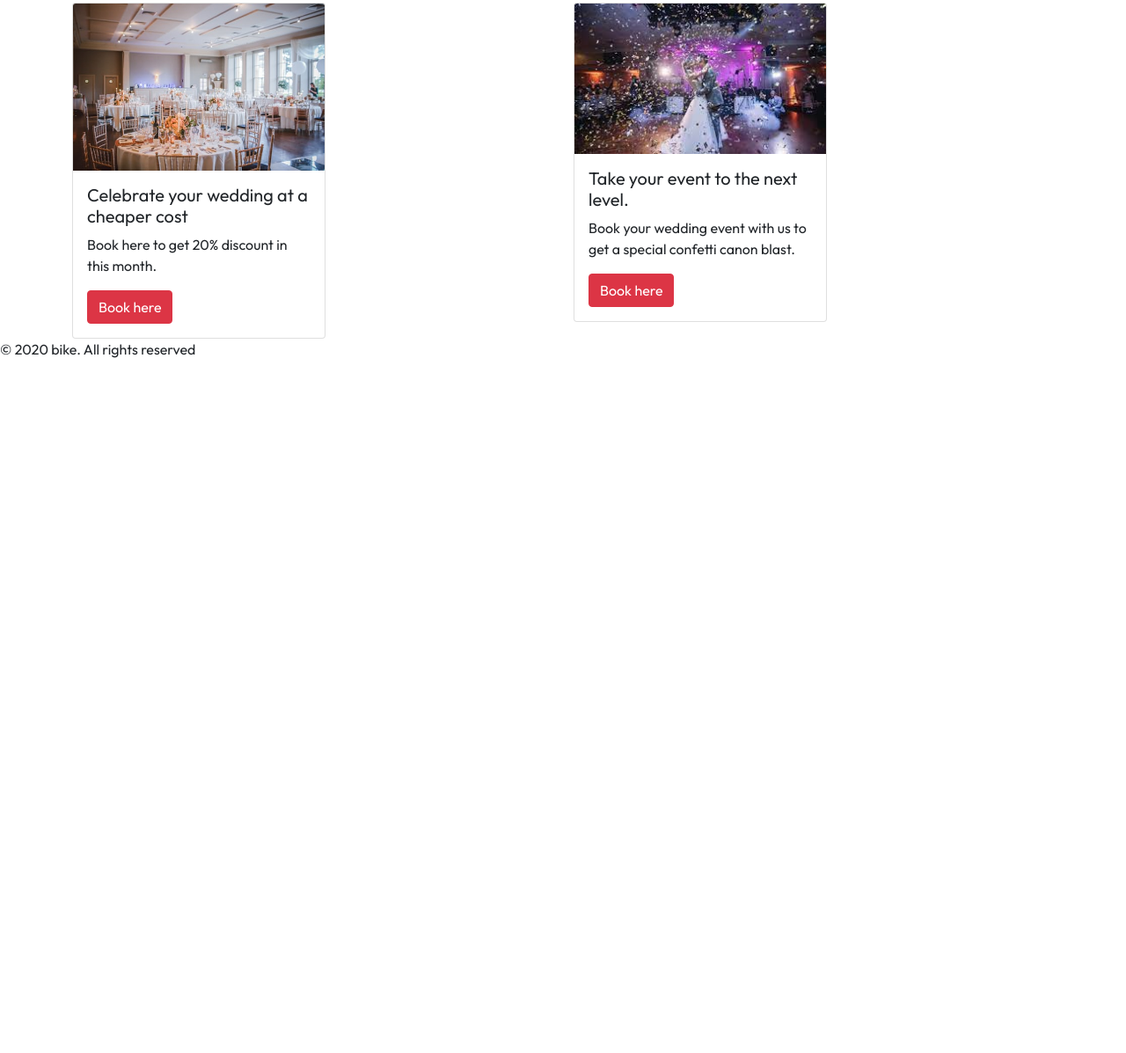
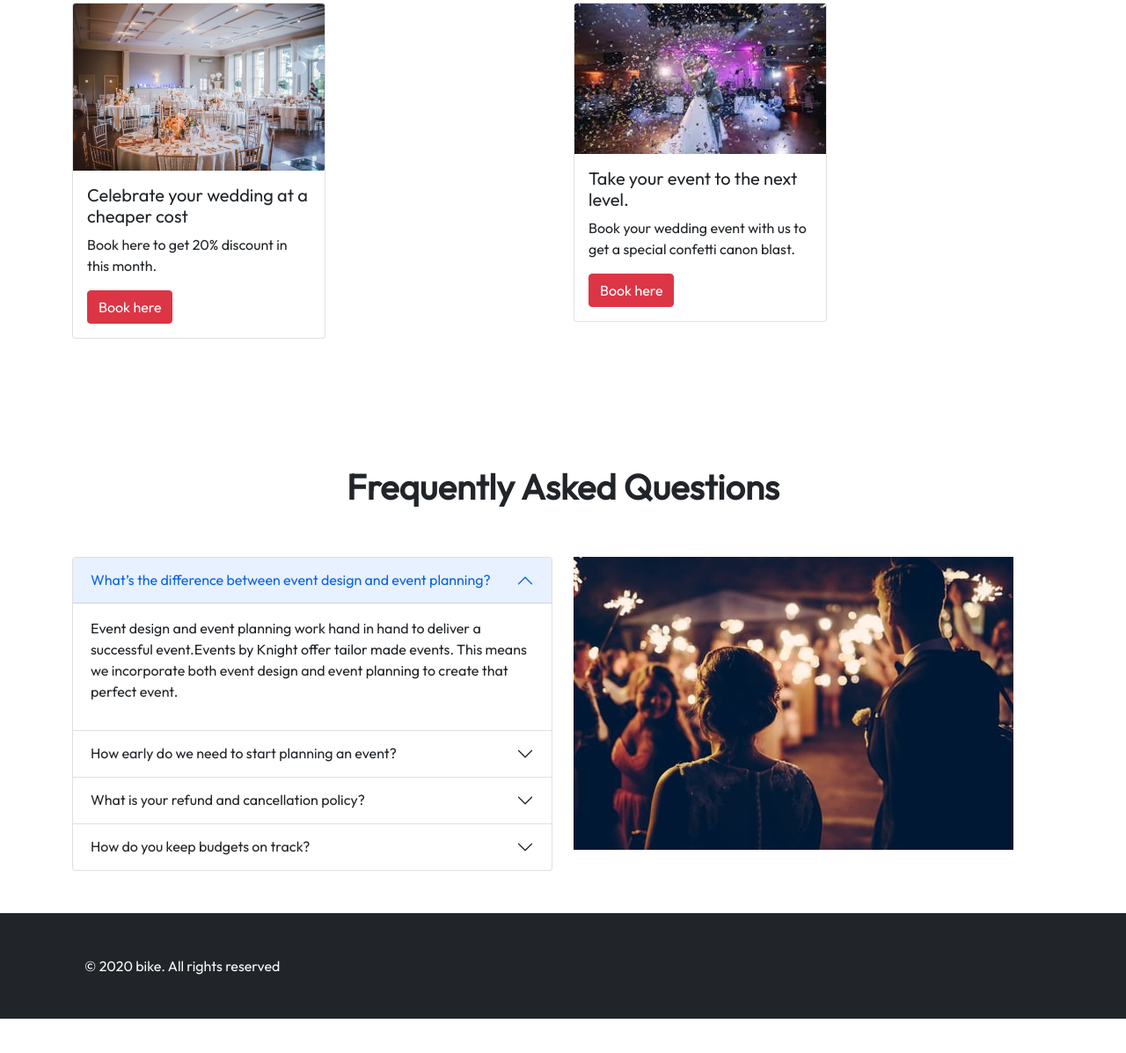
Before and after one commit to zereentabassum/convention-center-bootstrap, a plain HTML site: page index.html in a window 1280 px wide. Shown: the part 1556-2753 px from the top of the page at 88% size. Before the commit the page ends 1981 px from the top, so only its background shows below. Drawn offline with nearby package versions, Linux system fonts and the light colour scheme.

Commit message:
accordion-add

```diff
--- a/index.html
+++ b/index.html
@@ -180,7 +180,7 @@
       </section>
 
   <!-- "Exclusive offers" Section   -->
-<section class="container pt-5 mt-5">
+<section class="container pt-5 mt-5 mb-5 pb-5">
    <h1 class="text-start pb-4"><strong>Exclusive Offers</strong></h1>
 <div class="row">
   <div class="col-lg-6 col-md-12 col-sm-12">
@@ -207,14 +207,76 @@
 </section>
 
 
-  <!-- 'Freuenly asked questions' section -->
+  <!-- 'Frequenly asked questions' section -->
+<section class="container mt-5" >
+<h1 class="text-center py-5"><strong>Frequently Asked Questions</h1></strong>
+<div class="row">
+  <div class="col-lg-6 col-md-12 col-sm-12">
+    <div class="accordion" id="accordionExample">
+      <div class="accordion-item">
+        <h2 class="accordion-header" id="headingOne">
+          <button class="accordion-button" type="button" data-bs-toggle="collapse" data-bs-target="#collapseOne" aria-expanded="true" aria-controls="collapseOne">
+            What’s the difference between event design and event planning?
+          </button>
+        </h2>
+        <div id="collapseOne" class="accordion-collapse collapse show" aria-labelledby="headingOne" data-bs-parent="#accordionExample">
+          <div class="accordion-body">
+          <p>Event design and event planning work hand in hand to deliver a
+            successful event.Events by Knight offer tailor made events. This
+            means we incorporate both event design and event planning to
+            create that perfect event.</p>
+          </div>
+        </div>
+      </div>
+      <div class="accordion-item">
+        <h2 class="accordion-header" id="headingTwo">
+          <button class="accordion-button collapsed" type="button" data-bs-toggle="collapse" data-bs-target="#collapseTwo" aria-expanded="false" aria-controls="collapseTwo">
+            How early do we need to start planning an event?
+          </button>
+        </h2>
+        <div id="collapseTwo" class="accordion-collapse collapse" aria-labelledby="headingTwo" data-bs-parent="#accordionExample">
+          <div class="accordion-body">
+           <p>The time to plan events varies from a few weeks to years. If your event is small, you can probably put it together in a month or two. A good rule of thumb for any major event, from weddings to a company holiday party, is six months.</p>
+          </div>
+        </div>
+      </div>
+      <div class="accordion-item">
+        <h2 class="accordion-header" id="headingThree">
+          <button class="accordion-button collapsed" type="button" data-bs-toggle="collapse" data-bs-target="#collapseThree" aria-expanded="false" aria-controls="collapseThree">
+            What is your refund and cancellation policy?
+          </button>
+        </h2>
+        <div id="collapseThree" class="accordion-collapse collapse" aria-labelledby="headingThree" data-bs-parent="#accordionExample">
+          <div class="accordion-body">
+           <p>Cancellations made 7 days or more in advance of the event date, will receive a 100% refund. </p>
+          </div>
+        </div>
+      </div>
+      <div class="accordion-item">
+        <h2 class="accordion-header" id="headingFour">
+          <button class="accordion-button collapsed" type="button" data-bs-toggle="collapse" data-bs-target="#collapseFour" aria-expanded="false" aria-controls="collapseFour">
+            How do you keep budgets on track?
+          </button>
+        </h2>
+        <div id="collapseFour" class="accordion-collapse collapse" aria-labelledby="headingFour" data-bs-parent="#accordionExample">
+          <div class="accordion-body">
+           <p>Track your spending and stop money from leaking out of your bank account. ... A budget needs to be built on real numbers, on what you actually spend.</p>
+          </div>
+        </div>
+      </div>
+    </div>
+  </div>
+  <div class="col-lg-6 col-md-12 col-sm-12">
+  <img src="question.jpg" alt="">
+  </div>
+</div>
 
-
+</section>
 
     </main>
 
-    <footer>
-      <p>© 2020 bike. All rights reserved</p>
+    <footer class="bg-dark text-light">
+      <p class="p-5 m-5" >© 2020 bike. All rights reserved</p>
 
     </footer>
 
```
Also changed, not shown: question.jpg (added), venue4.jpg (added).
